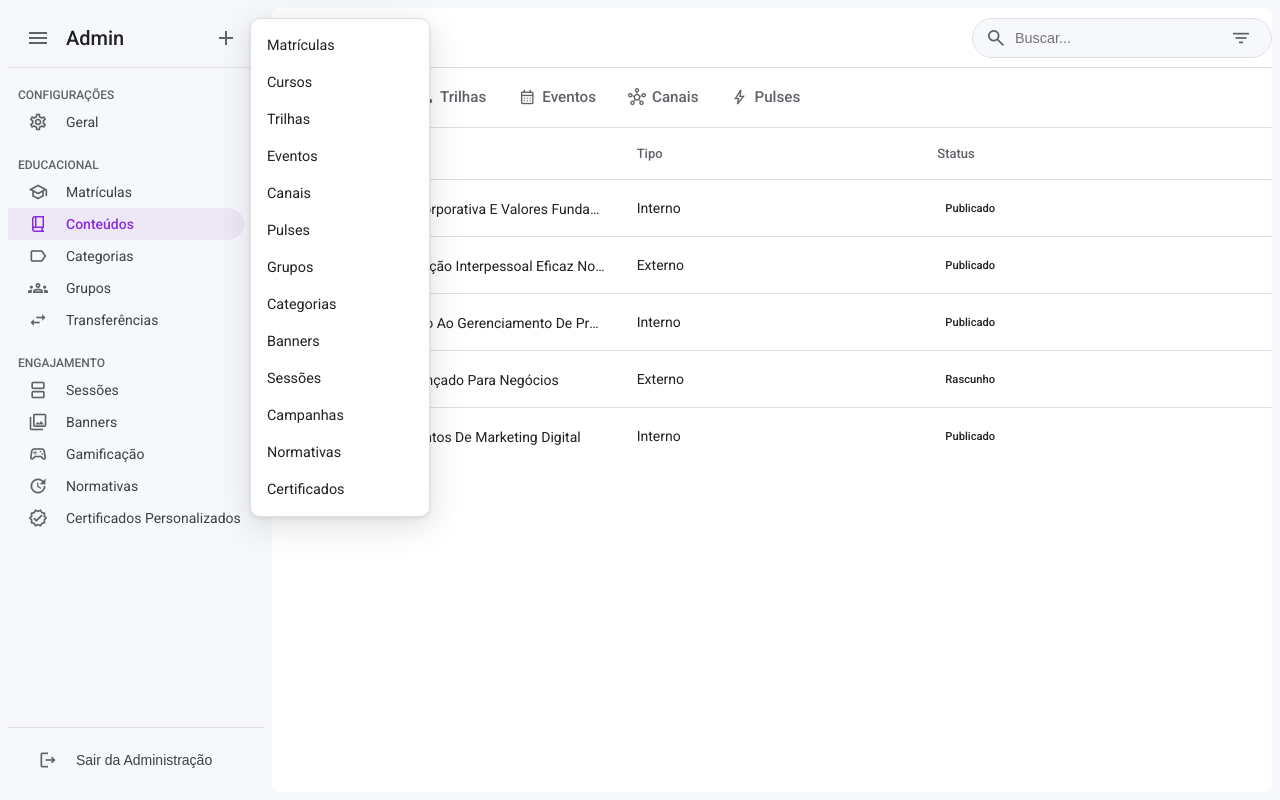
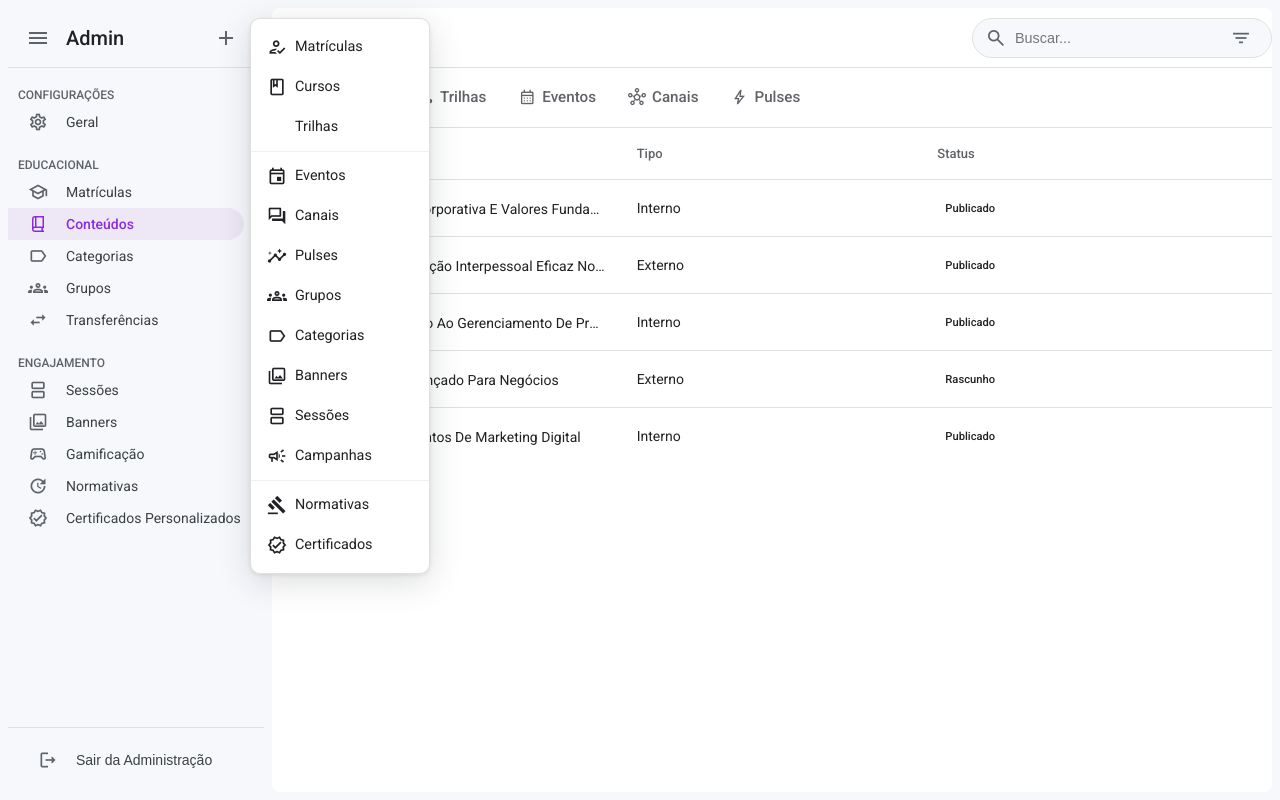
Before and after one commit to bolivaralencastro/admin-konquest, a website: page index.html in a window 1280 px wide. Both pictures are taken after a click on the button "add". Drawn offline with nearby package versions, Linux system fonts and the light colour scheme.

Commit message:
Add icons and dividers to add dropdown

```diff
--- a/css/style.css
+++ b/css/style.css
@@ -68,6 +68,18 @@ body {
 .fab-dropdown .dropdown-item {
     padding: 10px 16px; cursor: pointer; font-size: 0.9rem; color: var(--text-color);
     border-radius: 4px;
+}
+.fab-dropdown .dropdown-icon {
+    margin-right: 8px;
+    width: 20px;
+    text-align: center;
+    vertical-align: middle;
+}
+.fab-dropdown .dropdown-divider {
+    height: 1px;
+    background: #f0f0f0;
+    margin: 4px 0;
+    border: none;
 }
 .fab-dropdown .dropdown-item:hover { background: var(--primary-light-color); color: var(--primary-color); }
 .sidebar.collapsed .add-button { width: 48px; margin-top: 4px; }
--- a/index.html
+++ b/index.html
@@ -22,19 +22,21 @@
                     <span class="material-icons-outlined">add</span>
                 </button>
                 <div class="fab-dropdown" id="addDropdown">
-                    <div class="dropdown-item">Matrículas</div>
-                    <div class="dropdown-item">Cursos</div>
-                    <div class="dropdown-item">Trilhas</div>
-                    <div class="dropdown-item">Eventos</div>
-                    <div class="dropdown-item">Canais</div>
-                    <div class="dropdown-item">Pulses</div>
-                    <div class="dropdown-item">Grupos</div>
-                    <div class="dropdown-item">Categorias</div>
-                    <div class="dropdown-item">Banners</div>
-                    <div class="dropdown-item">Sessões</div>
-                    <div class="dropdown-item">Campanhas</div>
-                    <div class="dropdown-item">Normativas</div>
-                    <div class="dropdown-item">Certificados</div>
+                    <div class="dropdown-item"><span class="material-icons-outlined dropdown-icon">how_to_reg</span>Matrículas</div>
+                    <div class="dropdown-item"><span class="material-icons-outlined dropdown-icon">class</span>Cursos</div>
+                    <div class="dropdown-item"><span class="material-icons-outlined dropdown-icon">conversion_path</span>Trilhas</div>
+                    <hr class="dropdown-divider">
+                    <div class="dropdown-item"><span class="material-icons-outlined dropdown-icon">event</span>Eventos</div>
+                    <div class="dropdown-item"><span class="material-icons-outlined dropdown-icon">forum</span>Canais</div>
+                    <div class="dropdown-item"><span class="material-icons-outlined dropdown-icon">insights</span>Pulses</div>
+                    <div class="dropdown-item"><span class="material-icons-outlined dropdown-icon">groups</span>Grupos</div>
+                    <div class="dropdown-item"><span class="material-icons-outlined dropdown-icon">label</span>Categorias</div>
+                    <div class="dropdown-item"><span class="material-icons-outlined dropdown-icon">collections</span>Banners</div>
+                    <div class="dropdown-item"><span class="material-icons-outlined dropdown-icon">splitscreen</span>Sessões</div>
+                    <div class="dropdown-item"><span class="material-icons-outlined dropdown-icon">campaign</span>Campanhas</div>
+                    <hr class="dropdown-divider">
+                    <div class="dropdown-item"><span class="material-icons-outlined dropdown-icon">gavel</span>Normativas</div>
+                    <div class="dropdown-item"><span class="material-icons-outlined dropdown-icon">verified</span>Certificados</div>
                 </div>
             </div>
         </div>
```
